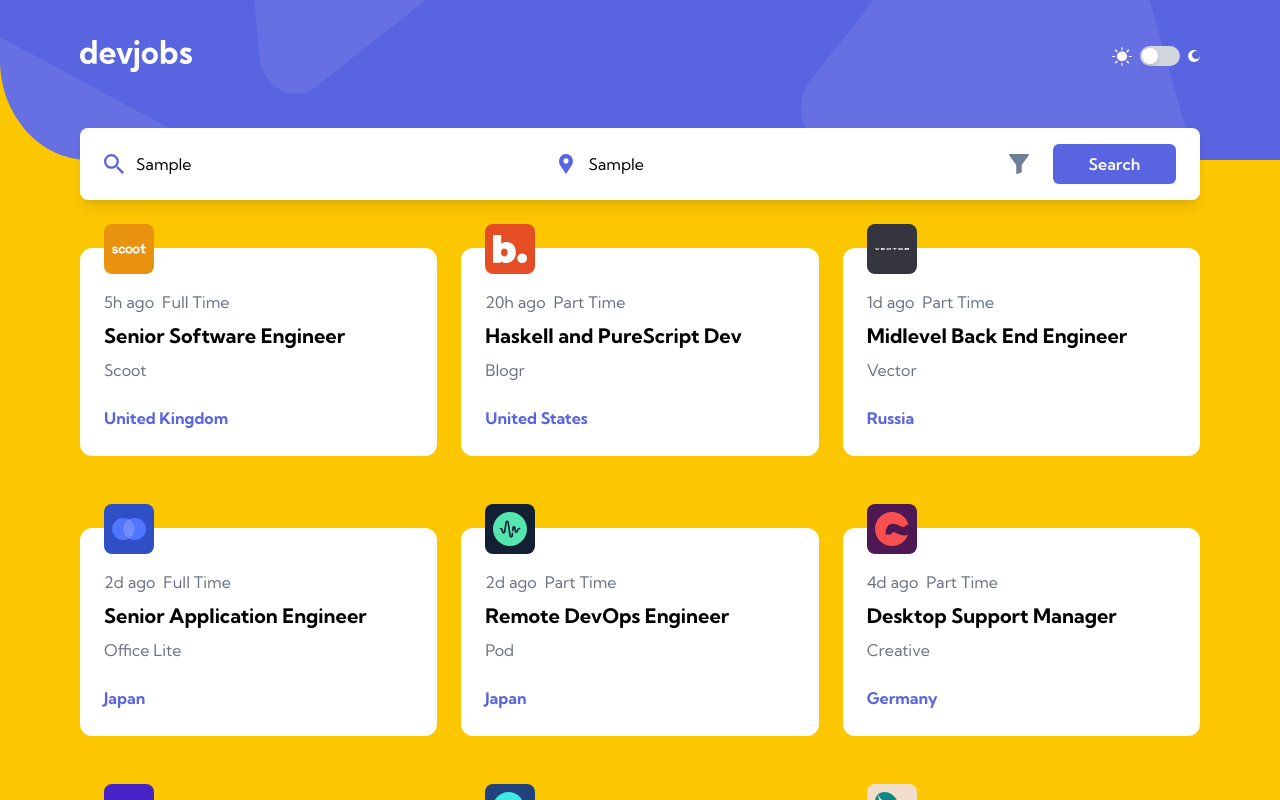
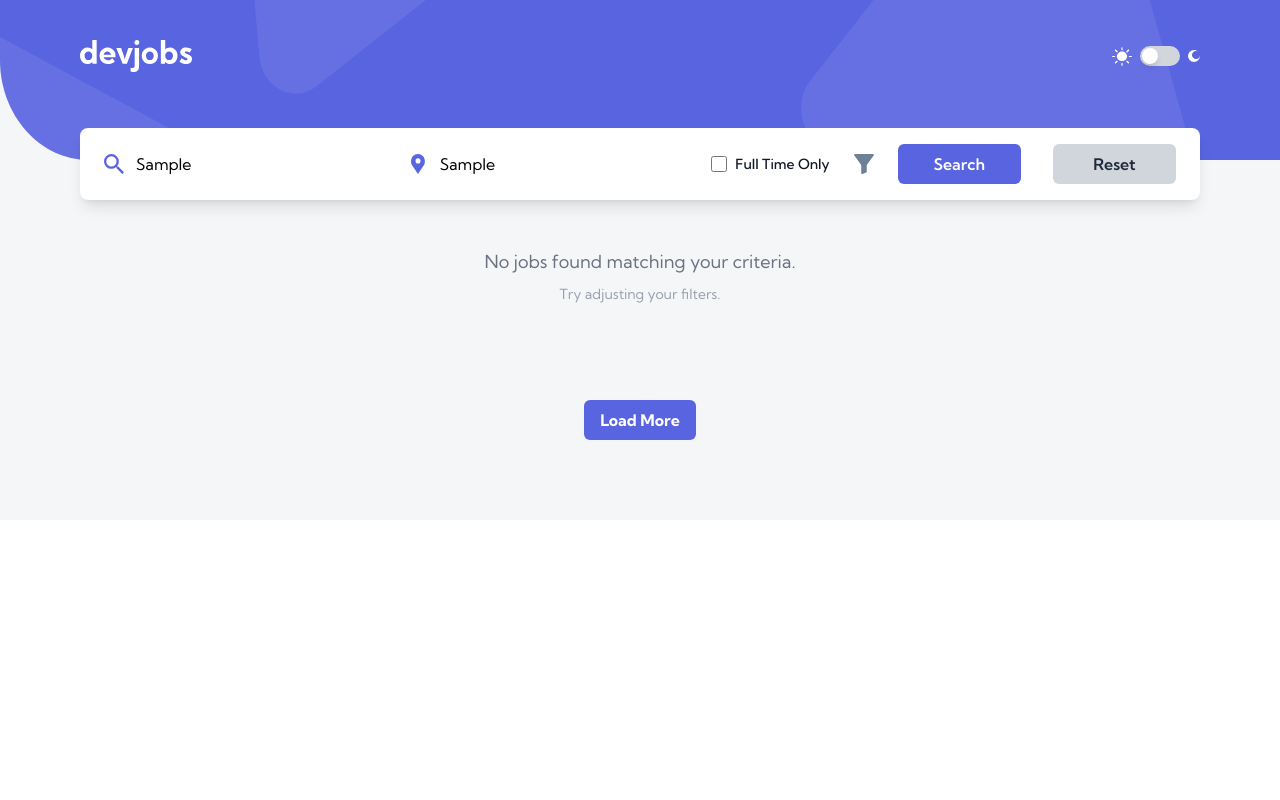
Before and after one commit to dantheuri/dev-jobs-webapp, a React (Vite) app in the folder frontend/: page / in a window 1280 px wide. Both pictures are taken after typing "Sample", "Sample" into the empty fields and a click on the button "Search". Shown: the top 800 px of the page. Built offline with nearby package versions, Linux system fonts and the light colour scheme.

Commit message:
fix(job-cards): ensure consistent alignment by clamping job position text

```diff
--- a/frontend/src/components/JobCards.jsx
+++ b/frontend/src/components/JobCards.jsx
@@ -5,7 +5,6 @@ const JobCards = ({ job }) => {
 	const logoData = getLogoWithFallback(job.company);
 
 	return (
-    <Link to={`/job/${job.id}`}>
 		<article className="flex justify-center cursor-pointer font-kumbh w-full  lg:w-full lg:max-w-none pb-6 lg:pb-0 sm:h-[14rem] lg:h-[13rem] bg-white dark:bg-[#19202D] rounded-xl mt-12">
 			<div className="w-full px-6 mt-8">
 				{logoData && (
@@ -23,19 +22,22 @@ const JobCards = ({ job }) => {
 						/>
 					</div>
 				)}
+				<Link to={`/job/${job.id}`}>
 					<div className="flex flex-col gap-2 mt-4">
 						<span className="flex gap-2 text-gray-500 dark:text-[#9DAEC2]">
 							<p>{job.postedAt}</p>
 							<p>{job.contract}</p>
 						</span>
-            <h1 className="text-xl font-bold dark:text-white">{job.position}</h1>
+						<h1 className="text-xl font-bold dark:text-white line-clamp-1">
+							{job.position}
+						</h1>
 						<p className="text-gray-500 dark:text-[#9DAEC2]">{job.company}</p>
 					</div>
 
 					<p className="text-[#5964E0] font-bold mt-6">{job.location}</p>
+				</Link>
 			</div>
 		</article>
-    </Link>
 	);
 };
 
--- a/frontend/src/components/Jobs.jsx
+++ b/frontend/src/components/Jobs.jsx
@@ -4,9 +4,42 @@ import SearchIcon from "./svgs/SearchIcon";
 import locationIcon from "../assets/desktop/icon-location.svg";
 import mobileFilterIcon from "../assets/mobile/icon-filter.svg";
 
+import { useState, useEffect } from "react";
+
 const Jobs = () => {
+	const [titleFilter, setTitleFilter] = useState("");
+	const [locationFilter, setLocationFilter] = useState("");
+	const [fullTimeOnly, setFullTimeOnly] = useState(false);
+	const [displayedJobs, setDisplayedJobs] = useState(jobs);
+
+	const handleSearch = () => {
+		const filteredJobs = jobs.filter((job) => {
+			const matchesTitle =
+				titleFilter.trim() === "" ||
+				job.position.toLowerCase().includes(titleFilter.toLowerCase()) ||
+				job.company.toLowerCase().includes(titleFilter.toLowerCase());
+
+			const matchesLocation =
+				locationFilter.trim() === "" ||
+				job.location.toLowerCase().includes(locationFilter.toLowerCase());
+
+			const matchesContract =
+				!fullTimeOnly || job.contract.toLowerCase() == "full time";
+
+			return matchesTitle && matchesLocation && matchesContract;
+		});
+		setDisplayedJobs(filteredJobs);
+	};
+
+	const handleReset = () => {
+		setTitleFilter("");
+		setLocationFilter("");
+		setFullTimeOnly("");
+		setDisplayedJobs(jobs);
+	};
+
 	return (
-    <main>
+		<main className="pb-20">
 			<div className="searchFiltersWrapper flex justify-center -mt-8 md:-mt-8 lg:-mt-8 sm:-mt-10 lg:px-10">
 				<div className="w-[85%] md:w-[43rem] lg:w-[60rem] xl:w-[70rem] bg-white rounded-lg shadow-lg flex items-center px-3 sm:px-4 lg:px-6">
 					<div className="flex items-center gap-2 sm:gap-3 lg:gap-6 w-full py-3 sm:py-4">
@@ -19,6 +52,8 @@ const Jobs = () => {
 							<input
 								type="text"
 								placeholder="Filter by title..."
+								value={titleFilter}
+								onChange={(e) => setTitleFilter(e.target.value)}
 								className="flex-1 border-none outline-none text-sm sm:text-base placeholder:text-gray-400 min-w-0"
 							/>
 						</div>
@@ -33,8 +68,27 @@ const Jobs = () => {
 							<input
 								type="text"
 								placeholder="Filter by location..."
+								value={locationFilter}
+								onChange={(e) => setLocationFilter(e.target.value)}
 								className="flex-1 border-none outline-none text-sm sm:text-base placeholder:text-gray-400 min-w-0"
 							/>
+						</div>
+
+						{/* Full Time Only Checkbox - hidden on mobile */}
+						<div className="hidden md:flex items-center gap-2 flex-shrink-0">
+							<input
+								type="checkbox"
+								id="fullTimeOnly"
+								checked={fullTimeOnly}
+								onChange={(e) => setFullTimeOnly(e.target.checked)}
+								className="w-4 h-4 text-[#5964E0] bg-gray-100 border-gray-300 rounded focus:ring-[#5964E0] focus:ring-2"
+							/>
+							<label
+								htmlFor="fullTimeOnly"
+								className="text-sm font-medium text-gray-900 whitespace-nowrap cursor-pointer"
+							>
+								Full Time Only
+							</label>
 						</div>
 
 						{/* Filter Icon */}
@@ -45,7 +99,10 @@ const Jobs = () => {
 						/>
 
 						{/* Search Button */}
-            <button className="size-8 sm:size-10 lg:w-[7.7rem] bg-[#5964E0] flex items-center justify-center rounded-md flex-shrink-0 hover:bg-[#4A55D1] transition-colors cursor-pointer">
+						<button
+							onClick={handleSearch}
+							className="size-8 sm:size-10 lg:w-[7.7rem] bg-[#5964E0] flex items-center justify-center rounded-md flex-shrink-0 hover:bg-[#4A55D1] transition-colors cursor-pointer"
+						>
 							<SearchIcon
 								color="white"
 								className="w-4 h-4 sm:w-5 sm:h-5 sm:hidden"
@@ -54,14 +111,33 @@ const Jobs = () => {
 								Search
 							</span>
 						</button>
+						{/* 🔹 Reset Button */}
+						<button
+							onClick={handleReset}
+							className="ml-2 size-8 sm:size-10 lg:w-[7.7rem] bg-gray-300 text-gray-800 flex items-center justify-center rounded-md flex-shrink-0 hover:bg-gray-400 transition-colors cursor-pointer"
+						>
+							<span className="hidden sm:block font-semibold text-sm lg:text-base">
+								Reset
+							</span>
+							<span className="sm:hidden text-xs font-bold">X</span>
+						</button>
 					</div>
 				</div>
 			</div>
 			<div className="w-full flex justify-center">
 				<div className="w-[85%] md:w-[43rem] lg:w-[60rem] xl:w-[70rem] flex flex-col items-center md:grid md:grid-cols-2 lg:grid-cols-3 md:gap-6">
-          {jobs.map((job) => (
-            <JobCards key={job.id} job={job} />
-          ))}
+					{displayedJobs.length > 0 ? (
+						displayedJobs.map((job) => <JobCards key={job.id} job={job} />)
+					) : (
+						<div className="col-span-full text-center py-12">
+							<p className="text-gray-500 text-lg">
+								No jobs found matching your criteria.
+							</p>
+							<p className="text-gray-400 text-sm mt-2">
+								Try adjusting your filters.
+							</p>
+						</div>
+					)}
 				</div>
 			</div>
 
--- a/frontend/src/pages/JobsDashboard.jsx
+++ b/frontend/src/pages/JobsDashboard.jsx
@@ -3,7 +3,7 @@ import Jobs from "../components/Jobs";
 
 const JobsDashboard = () => {
   return (
-    <div className="bg-yellow-400 dark:bg-[#121721] font-kumbh">
+    <div className="bg-[#F4F6F8] dark:bg-[#121721] font-kumbh">
       <Header />
       <Jobs />
     </div>
```
Lines whose indentation alone changed are shown as unchanged.
